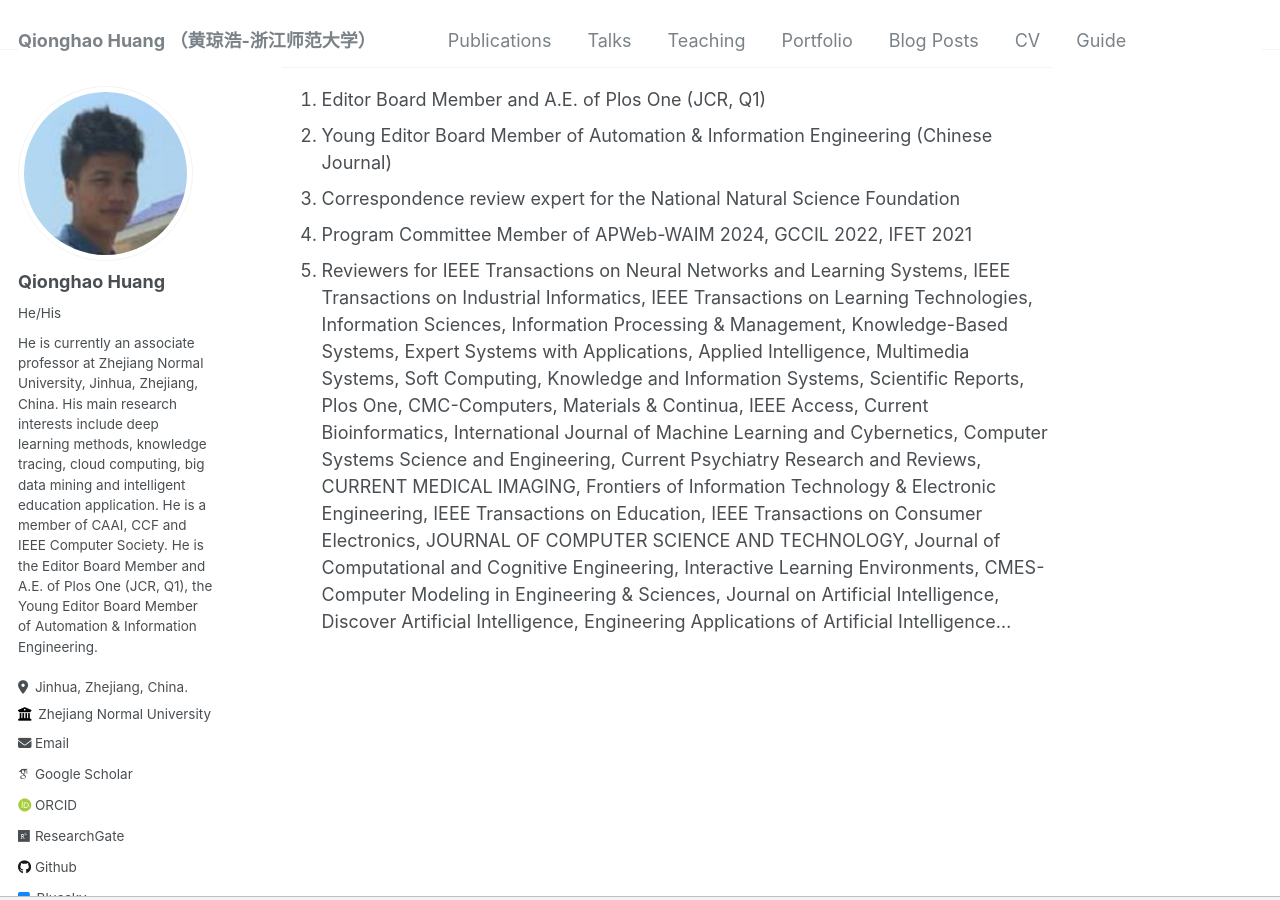
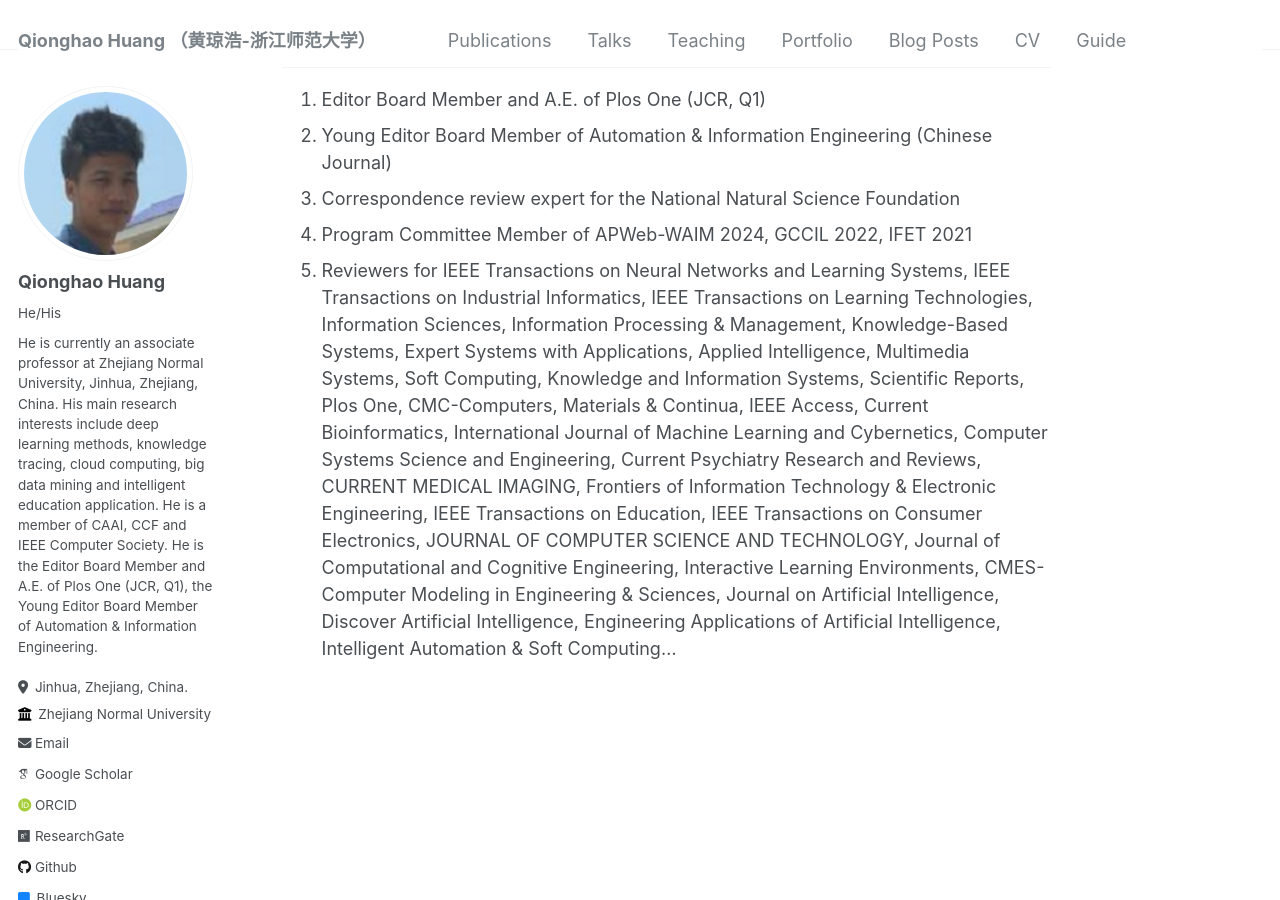
Before and after one commit to qhhuang-ai/qhhuang-ai.github.io, a Jekyll site: the page built from _pages/about.md, in a window 1280 px wide and 900 px high, scrolled down 7884 px. Built offline with Jekyll 4.4.1, drawn with Linux system fonts in a browser that asks for light colours; some web fonts are replaced; comment, search, counter and statistics services are not loaded.

Commit message:
update CV

```diff
--- a/_pages/about.md
+++ b/_pages/about.md
@@ -73,4 +73,5 @@ Service and leadership
 1. Young Editor Board Member of Automation & Information Engineering (Chinese Journal)
 1. Correspondence review expert for the National Natural Science Foundation
 1. Program Committee Member of APWeb-WAIM 2024, GCCIL 2022, IFET 2021
-1. Reviewers for IEEE Transactions on Neural Networks and Learning Systems, IEEE Transactions on Industrial Informatics, IEEE Transactions on Learning Technologies, Information Sciences, Information Processing & Management, Knowledge-Based Systems, Expert Systems with Applications, Applied Intelligence, Multimedia Systems, Soft Computing, Knowledge and Information Systems, Scientific Reports, Plos One, CMC-Computers, Materials & Continua,  IEEE Access, Current Bioinformatics, International Journal of Machine Learning and Cybernetics, Computer Systems Science and Engineering, Current Psychiatry Research and Reviews, CURRENT MEDICAL IMAGING,  Frontiers of Information Technology & Electronic Engineering, IEEE Transactions on Education, IEEE Transactions on Consumer Electronics, JOURNAL OF COMPUTER SCIENCE AND TECHNOLOGY, Journal of Computational and Cognitive Engineering, Interactive Learning Environments, CMES-Computer Modeling in Engineering & Sciences, Journal on Artificial Intelligence, Discover Artificial Intelligence, Engineering Applications of Artificial Intelligence...
+1. Reviewers for IEEE Transactions on Neural Networks and Learning Systems, IEEE Transactions on Industrial Informatics, IEEE Transactions on Learning Technologies, Information Sciences, Information Processing & Management, Knowledge-Based Systems, Expert Systems with Applications, Applied Intelligence, Multimedia Systems, Soft Computing, Knowledge and Information Systems, Scientific Reports, Plos One, CMC-Computers, Materials & Continua,  IEEE Access, Current Bioinformatics, International Journal of Machine Learning and Cybernetics, Computer Systems Science and Engineering, Current Psychiatry Research and Reviews, CURRENT MEDICAL IMAGING,  Frontiers of Information Technology & Electronic Engineering, IEEE Transactions on Education, IEEE Transactions on Consumer Electronics, JOURNAL OF COMPUTER SCIENCE AND TECHNOLOGY, Journal of Computational and Cognitive Engineering, Interactive Learning Environments, CMES-Computer Modeling in Engineering & Sciences, Journal on Artificial Intelligence, Discover Artificial Intelligence, Engineering Applications of Artificial Intelligence,
+Intelligent Automation & Soft Computing...
```
